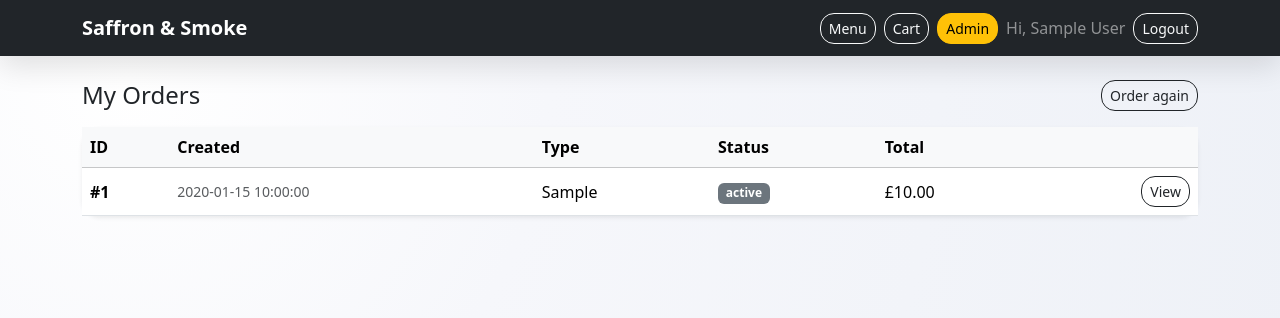
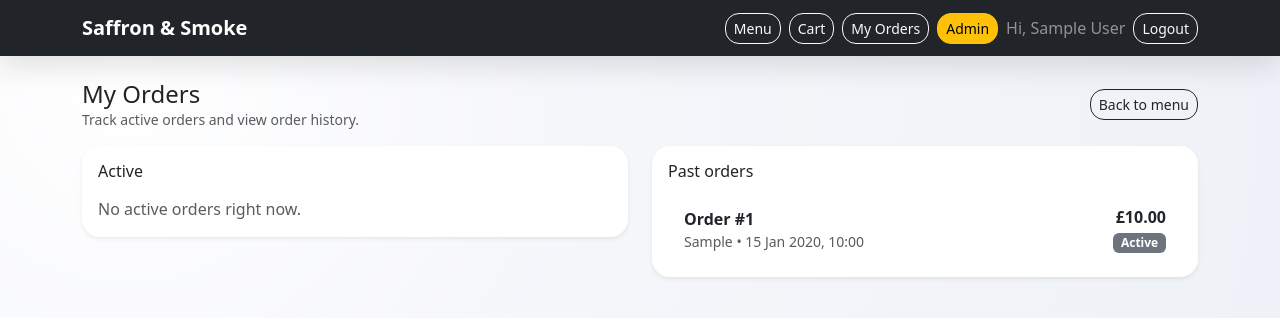
Before and after one commit to joshuacardozo-16/Restaurant-ordering-app, a Flask app: page /my-orders in a window 1280 px wide. Shown: the top 318 px of the page. Run offline with Flask 3, Linux system fonts and the light colour scheme; a user stored in the database is signed in; tables that the repository leaves empty hold one stand-in row (values such as "Sample post").

Commit message:
customer 'My Orders' page with active and past order history

```diff
--- a/app/templates/base.html
+++ b/app/templates/base.html
@@ -31,6 +31,9 @@
           </span>
         {% endif %}
       </a>
+
+      <!-- My Orders (customers) -->
+      <a class="btn btn-outline-light btn-sm" href="{{ url_for('customer.my_orders') }}">My Orders</a>
 
       <!-- Admin link only for admins -->
       {% if current_user.role == 'admin' %}
--- a/app/templates/customer/my_orders.html
+++ b/app/templates/customer/my_orders.html
@@ -3,41 +3,88 @@
 
 {% block content %}
 <div class="d-flex justify-content-between align-items-center mb-3">
-  <h1 class="h4 mb-0">My Orders</h1>
-  <a class="btn btn-outline-dark btn-sm" href="{{ url_for('customer.menu') }}">Order again</a>
+  <div>
+    <h1 class="h4 mb-0">My Orders</h1>
+    <div class="text-muted small">Track active orders and view order history.</div>
+  </div>
+  <a class="btn btn-outline-dark btn-sm" href="{{ url_for('customer.menu') }}">Back to menu</a>
 </div>
 
-<div class="card shadow-sm border-0">
-  <div class="table-responsive">
-    <table class="table align-middle mb-0">
-      <thead class="table-light">
-        <tr>
-          <th>ID</th>
-          <th>Created</th>
-          <th>Type</th>
-          <th>Status</th>
-          <th>Total</th>
-          <th></th>
-        </tr>
-      </thead>
-      <tbody>
-      {% for o in orders %}
-        <tr>
-          <td class="fw-semibold">#{{ o.id }}</td>
-          <td class="text-muted small">{{ o.created_at }}</td>
-          <td>{{ o.order_type }}</td>
-          <td><span class="badge text-bg-secondary">{{ o.status }}</span></td>
-          <td>£{{ "%.2f"|format(o.total_price) }}</td>
-          <td class="text-end">
-            <a class="btn btn-sm btn-outline-dark" href="{{ url_for('customer.order_confirmation', order_id=o.id) }}">View</a>
-          </td>
-        </tr>
-      {% endfor %}
-      {% if not orders %}
-        <tr><td colspan="6" class="text-center text-muted py-4">No orders yet.</td></tr>
-      {% endif %}
-      </tbody>
-    </table>
+{% set active_statuses = ['pending', 'preparing', 'ready', 'out_for_delivery'] %}
+
+<div class="row g-4">
+  <div class="col-lg-6">
+    <div class="card shadow-sm border-0">
+      <div class="card-body">
+        <h2 class="h6 mb-3">Active</h2>
+
+        {% set active = [] %}
+        {% for o in orders %}
+          {% if o.status in active_statuses %}
+            {% set _ = active.append(o) %}
+          {% endif %}
+        {% endfor %}
+
+        {% if active %}
+          <div class="list-group list-group-flush">
+            {% for o in active %}
+              <a class="list-group-item list-group-item-action d-flex justify-content-between align-items-center"
+                 href="{{ url_for('customer.order_confirmation', order_id=o.id) }}">
+                <div>
+                  <div class="fw-semibold">Order #{{ o.id }}</div>
+                  <div class="text-muted small">
+                    {{ o.order_type|capitalize }} • {{ o.created_at.strftime("%d %b %Y, %H:%M") }}
+                  </div>
+                </div>
+                <div class="text-end">
+                  <div class="fw-semibold">£{{ "%.2f"|format(o.total_price) }}</div>
+                  <span class="badge text-bg-warning text-dark">{{ o.status.replace('_',' ')|capitalize }}</span>
+                </div>
+              </a>
+            {% endfor %}
+          </div>
+        {% else %}
+          <div class="text-muted">No active orders right now.</div>
+        {% endif %}
+      </div>
+    </div>
+  </div>
+
+  <div class="col-lg-6">
+    <div class="card shadow-sm border-0">
+      <div class="card-body">
+        <h2 class="h6 mb-3">Past orders</h2>
+
+        {% set past = [] %}
+        {% for o in orders %}
+          {% if o.status not in active_statuses %}
+            {% set _ = past.append(o) %}
+          {% endif %}
+        {% endfor %}
+
+        {% if past %}
+          <div class="list-group list-group-flush">
+            {% for o in past %}
+              <a class="list-group-item list-group-item-action d-flex justify-content-between align-items-center"
+                 href="{{ url_for('customer.order_confirmation', order_id=o.id) }}">
+                <div>
+                  <div class="fw-semibold">Order #{{ o.id }}</div>
+                  <div class="text-muted small">
+                    {{ o.order_type|capitalize }} • {{ o.created_at.strftime("%d %b %Y, %H:%M") }}
+                  </div>
+                </div>
+                <div class="text-end">
+                  <div class="fw-semibold">£{{ "%.2f"|format(o.total_price) }}</div>
+                  <span class="badge text-bg-secondary">{{ o.status.replace('_',' ')|capitalize }}</span>
+                </div>
+              </a>
+            {% endfor %}
+          </div>
+        {% else %}
+          <div class="text-muted">No past orders yet.</div>
+        {% endif %}
+      </div>
+    </div>
   </div>
 </div>
 {% endblock %}
```
Lines whose indentation alone changed are shown as unchanged.
